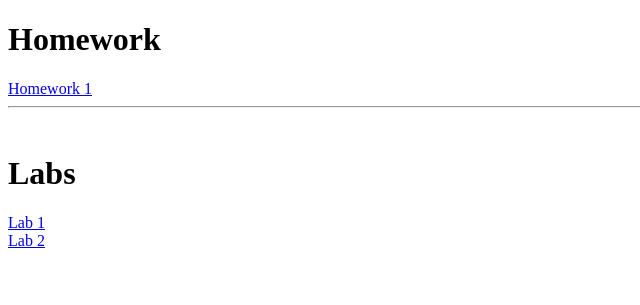
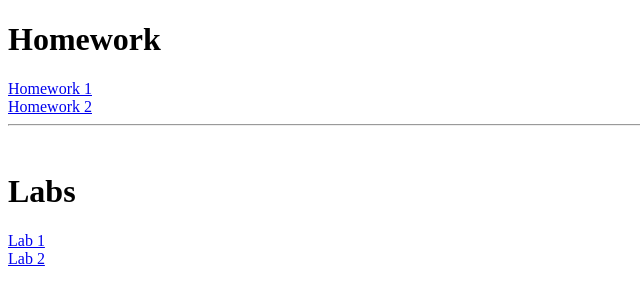
Before and after one commit to nevayeh/cst336, a PHP site: page / in a window 1280 px wide. Shown: the top 305 px of the page, without its empty margins (0-640 px from the left). Run offline with PHP 8.4, Linux system fonts and the light colour scheme.

Commit message:
removed extra comments, added hw 2 to landing page

```diff
--- a/homework/2/index.php
+++ b/homework/2/index.php
@@ -8,7 +8,6 @@ include "inc/functions.php";
         <title>Random Museum</title>
         <meta charset="utf-8"/>
         <link href="css/styles.css" rel="stylesheet" type="text/css" />
-        <!-- @import url("css/styles.css"); -->
     </head>
     <body>
         <header>
--- a/index.php
+++ b/index.php
@@ -25,6 +25,10 @@
                 <a href="./homework/1">Homework 1</a>
             </div>
 
+            <div>
+                <a href="./homework/2">Homework 2</a>
+            </div>
+
             <hr>
 
             <br/>
```
Also changed, not shown: homework/2/css/styles.css (+0 -46 lines).
